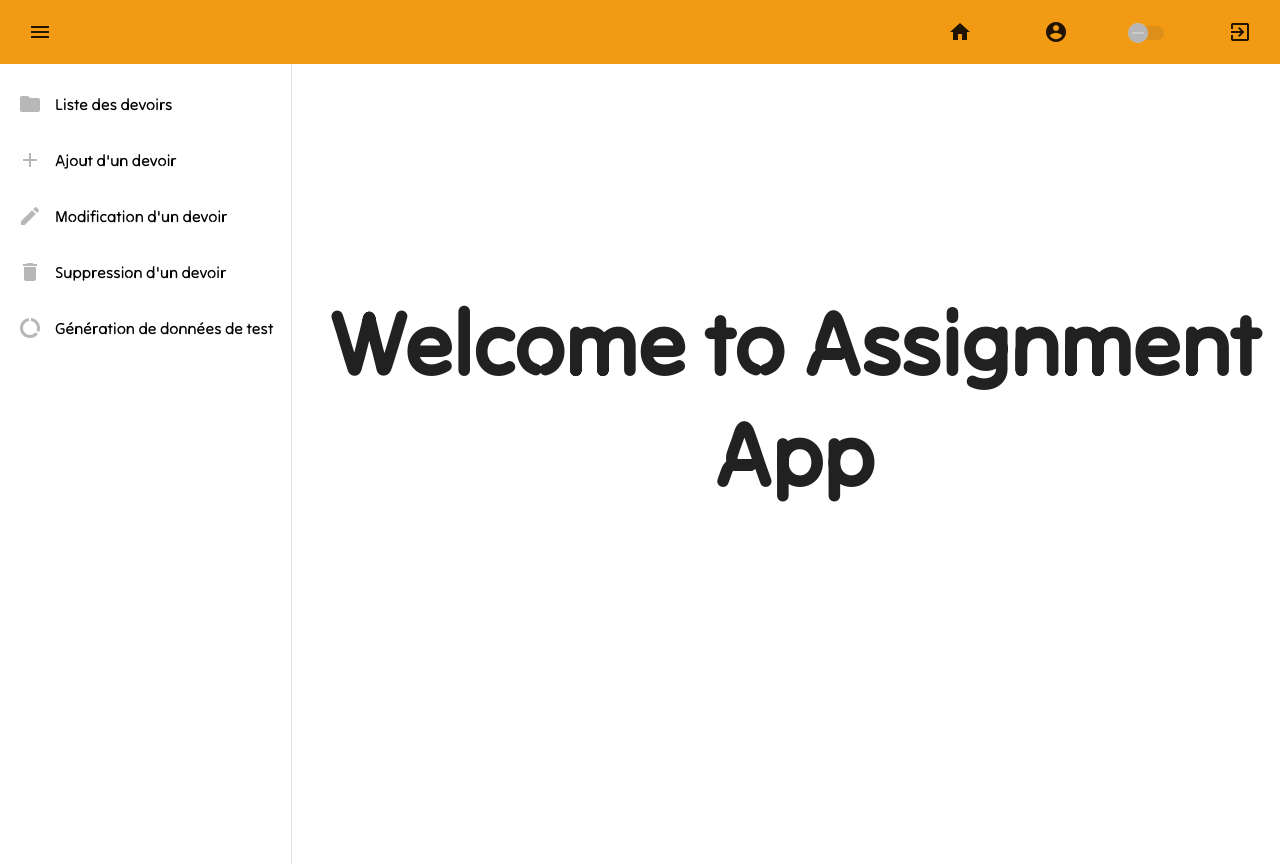
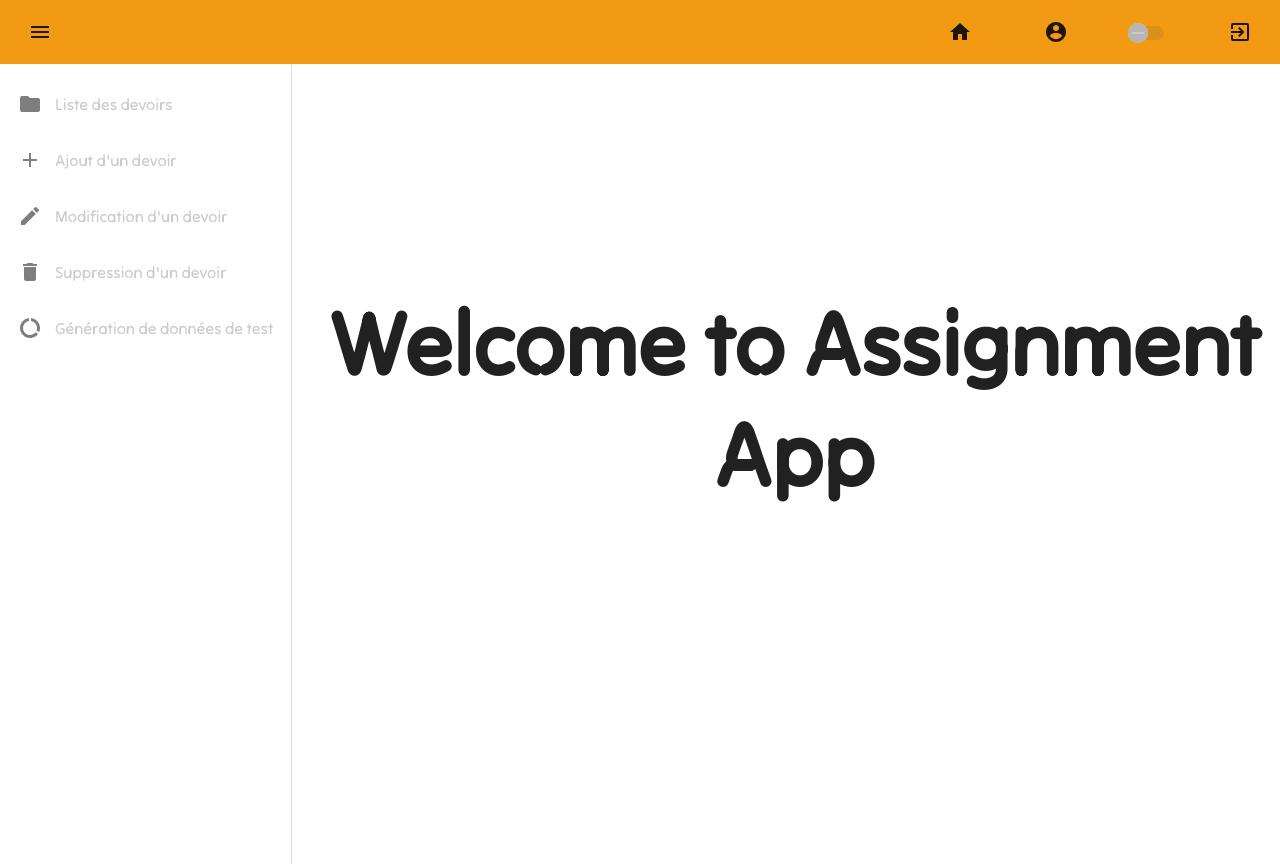
Before and after one commit to Colompykos/AngularFrontM1Miage2023_2024, an Angular app: page / in a window 1280 px wide. Both pictures are taken after a click on the button "menu". Built offline with nearby package versions, Linux system fonts and the light colour scheme.

Commit message:
Update login access

```diff
--- a/src/app/app.component.css
+++ b/src/app/app.component.css
@@ -70,3 +70,13 @@
 .slide{
   margin-top: 7px;
 }
+
+.disabled-button {
+  pointer-events: none;
+  opacity: 0.5; /* ou toute autre propriété de style pour indiquer qu'ils sont désactivés */
+}
+
+.disabled-link {
+  pointer-events: none;
+  color: #999; /* ou toute autre couleur pour les liens désactivés */
+}
--- a/src/app/app.component.html
+++ b/src/app/app.component.html
@@ -27,25 +27,25 @@
 <mat-drawer-container class="sidenav-container">
     <mat-drawer mode="side" class="sidenav" [opened]="sidenavState">
       <div class="sidenav-list">
-        <button class="sidenav-element" [disabled]="!this.authService.isAdmin">
+        <button class="sidenav-element" [ngClass]="{ 'disabled-button': !authService.isAdmin }">
           <mat-icon class="icons">folder</mat-icon>
-          <a routerLink="/home">Liste des devoirs</a>
+          <a routerLink="/home" [class.disabled-link]="!authService.isAdmin">Liste des devoirs</a>
         </button>
-        <button class="sidenav-element" [disabled]="!this.authService.isAdmin">
+        <button class="sidenav-element" [ngClass]="{ 'disabled-button': !authService.isAdmin }">
           <mat-icon>add</mat-icon>
-          <a routerLink="/add">Ajout d'un devoir</a>
+          <a routerLink="/add" [class.disabled-link]="!authService.isAdmin">Ajout d'un devoir</a>
         </button>
-        <button class="sidenav-element" [disabled]="!this.authService.isAdmin">
+        <button class="sidenav-element" [ngClass]="{ 'disabled-button': !authService.isAdmin }">
           <mat-icon>edit</mat-icon>
-          <a href="">Modification d'un devoir</a>
+          <a href="" [class.disabled-link]="!authService.isAdmin">Modification d'un devoir</a>
         </button>
-        <button class="sidenav-element" [disabled]="!this.authService.isAdmin">
+        <button class="sidenav-element" [ngClass]="{ 'disabled-button': !authService.isAdmin }">
           <mat-icon>delete</mat-icon>
-          <a href="">Suppression d'un devoir</a>
+          <a href="" [class.disabled-link]="!authService.isAdmin">Suppression d'un devoir</a>
         </button>
-        <button class="sidenav-element" [disabled]="!this.authService.isAdmin">
+        <button class="sidenav-element" [ngClass]="{ 'disabled-button': !authService.isAdmin }">
           <mat-icon>data_usage</mat-icon>
-          <a href="">Génération de données de test</a>
+          <a href="" [class.disabled-link]="!authService.isAdmin">Génération de données de test</a>
         </button>
       </div>
     </mat-drawer>
--- a/src/app/assignments/assignments.component.html
+++ b/src/app/assignments/assignments.component.html
@@ -24,6 +24,7 @@
     </nav>
   </mat-list>
 </main>
+
 <!-- <app-assignment-detail
   [assignmentTransmis]="assignementSelectionne"
   (deletedAssignment)="ondeletedAssignment($event)"
```
